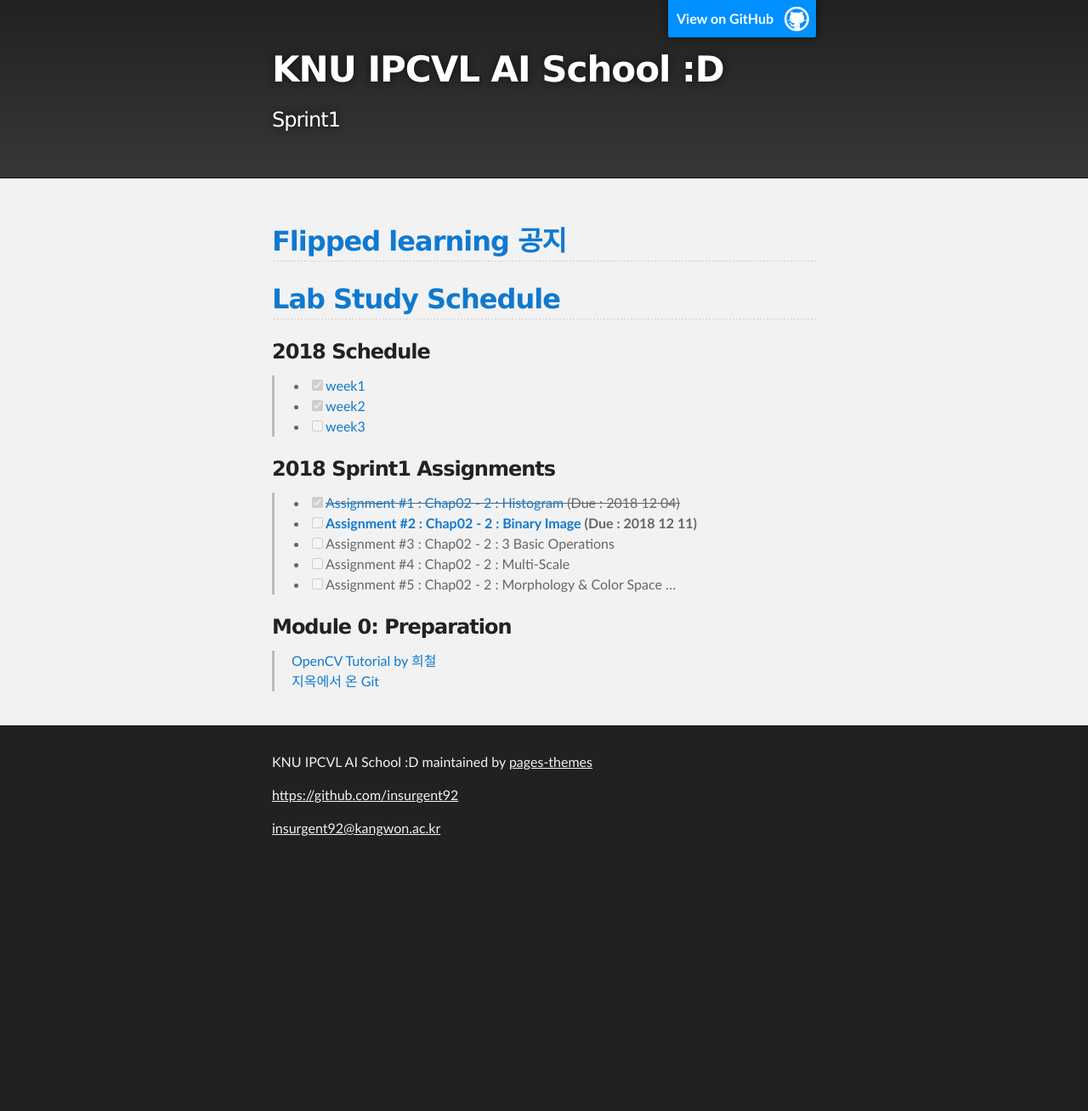
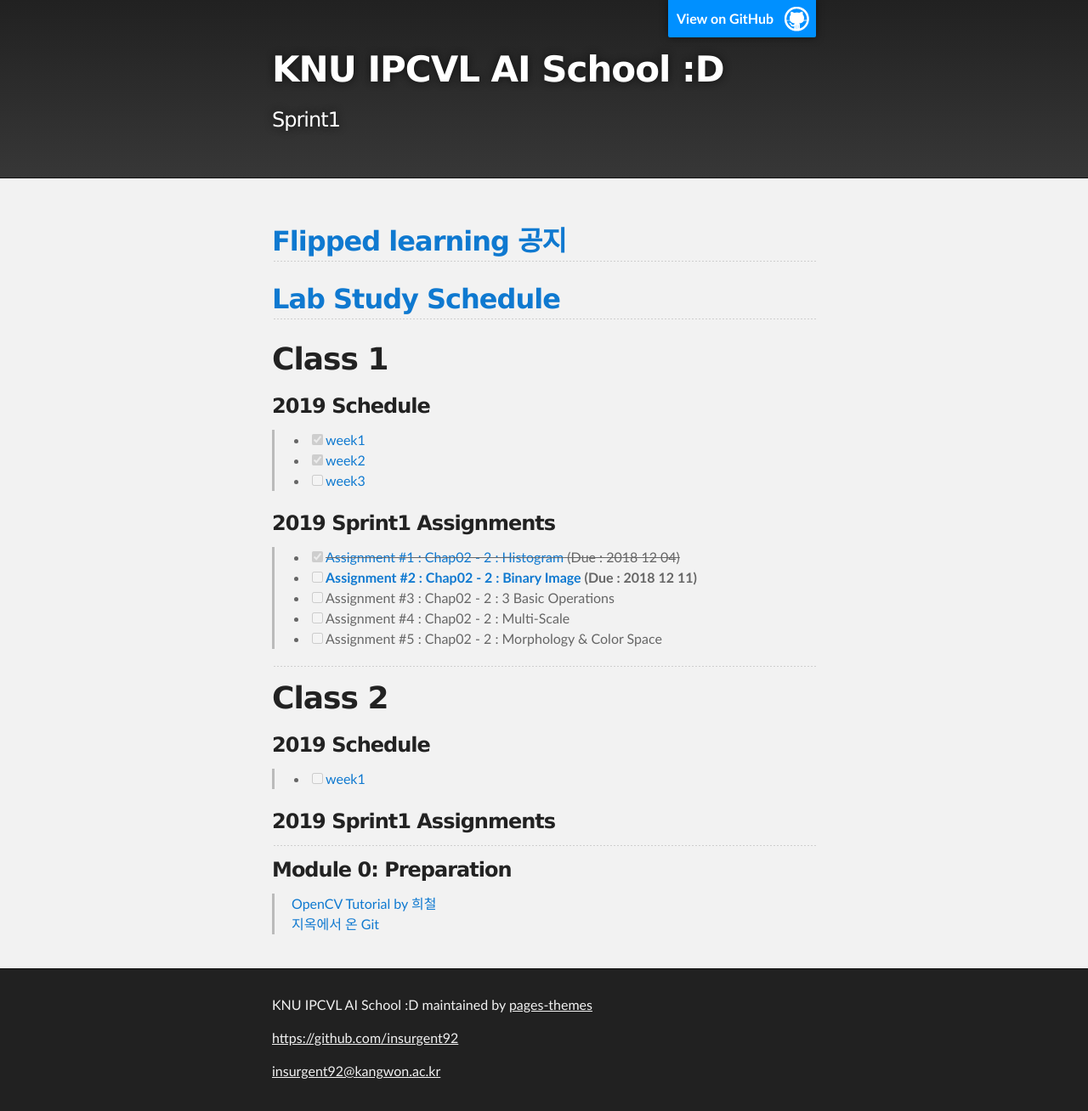
Before and after one commit to pages-themes/slate, a Jekyll site: the page built from index.md, in a window 1280 px wide. Shown: the whole page at 85% size. Built offline with Jekyll 4.4.1, drawn with Linux system fonts in a browser that asks for light colours; our own code applies the rules of GitHub Pages for plain Markdown files; before the commit the page ends 1022 px from its top, so only the background shows below that.

Commit message:
Update Index

```diff
--- a/index.md
+++ b/index.md
@@ -8,19 +8,28 @@ layout: default
 ## [Lab Study Schedule](https://docs.google.com/spreadsheets/d/1F5Brg4HEhqU8hvQlHm3mWKJn7SnHkAQTdhIdnH1tNag/edit?usp=sharing)
 
 
-
-### 2018 Schedule
+# Class 1
+### 2019 Schedule
 >- [x] [week1](./docs/sprint1/week1.html)
 >- [x] [week2](./docs/sprint1/week2.html)
 >- [ ] [week3](./docs/sprint1/week3.html)
 
-### 2018 Sprint1 Assignments
+### 2019 Sprint1 Assignments
 >- [x] ~~[Assignment #1 : Chap02 - 2 : Histogram](./docs/assignments/assignment1.html) (Due : 2018 12 04)~~
 >- [ ] **[Assignment #2 : Chap02 - 2 : Binary Image](./docs/assignments/assignment2.html) (Due : 2018 12 11)**
 >- [ ] Assignment #3 : Chap02 - 2 : 3 Basic Operations
 >- [ ] Assignment #4 : Chap02 - 2 : Multi-Scale
 >- [ ] Assignment #5 : Chap02 - 2 : Morphology & Color Space
-...
+
+---
+
+# Class 2
+### 2019 Schedule
+>- [ ] [week1](./docs/class2/week1.html)
+
+### 2019 Sprint1 Assignments
+
+---
 
 ### Module 0: Preparation
 >[OpenCV Tutorial by 희철](https://docs.google.com/presentation/d/1Uv1geoOMUp7PI4ReuiN8SLE4I6BZglN1viCBqW3DB8Y/edit)
```
